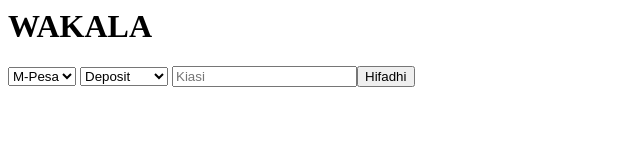
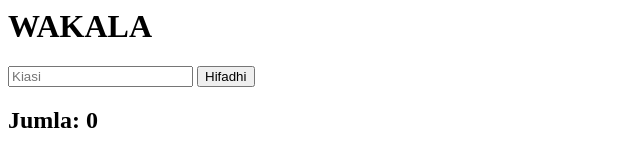
Before and after one commit to sodahenry2-create/WAKALA-MANAGEMENT, a plain HTML site: page index.html in a window 1280 px wide. Shown: the whole page, without its empty margins (0-640 px from the left). Drawn offline with Linux system fonts and the light colour scheme.

Commit message:
Update index.html

```diff
--- a/index.html
+++ b/index.html
@@ -1,7 +1,5 @@
-
 <h1>WAKALA</h1>
-<select id="p"><option>M-Pesa</option><option>Airtel</option><option>Tigo</option><option>NMB</option><option>CRDB</option><option>Cash</option></select>
-<select id="t"><option>Deposit</option><option>Withdrawal</option></select>
-<input id="n" placeholder="Kiasi"><button onclick="s()">Hifadhi</button>
-<p id="r"></p>
-<script>function s(){r.innerHTML+=p.value+" "+t.value+" "+n.value+"<br>"}</script>
+<input id="n" type="number" placeholder="Kiasi">
+<button onclick="s()">Hifadhi</button>
+<h2>Jumla: <span id="j">0</span></h2>
+<script>let x=0;function s(){x+=+n.value;j.innerText=x}</script>
```
